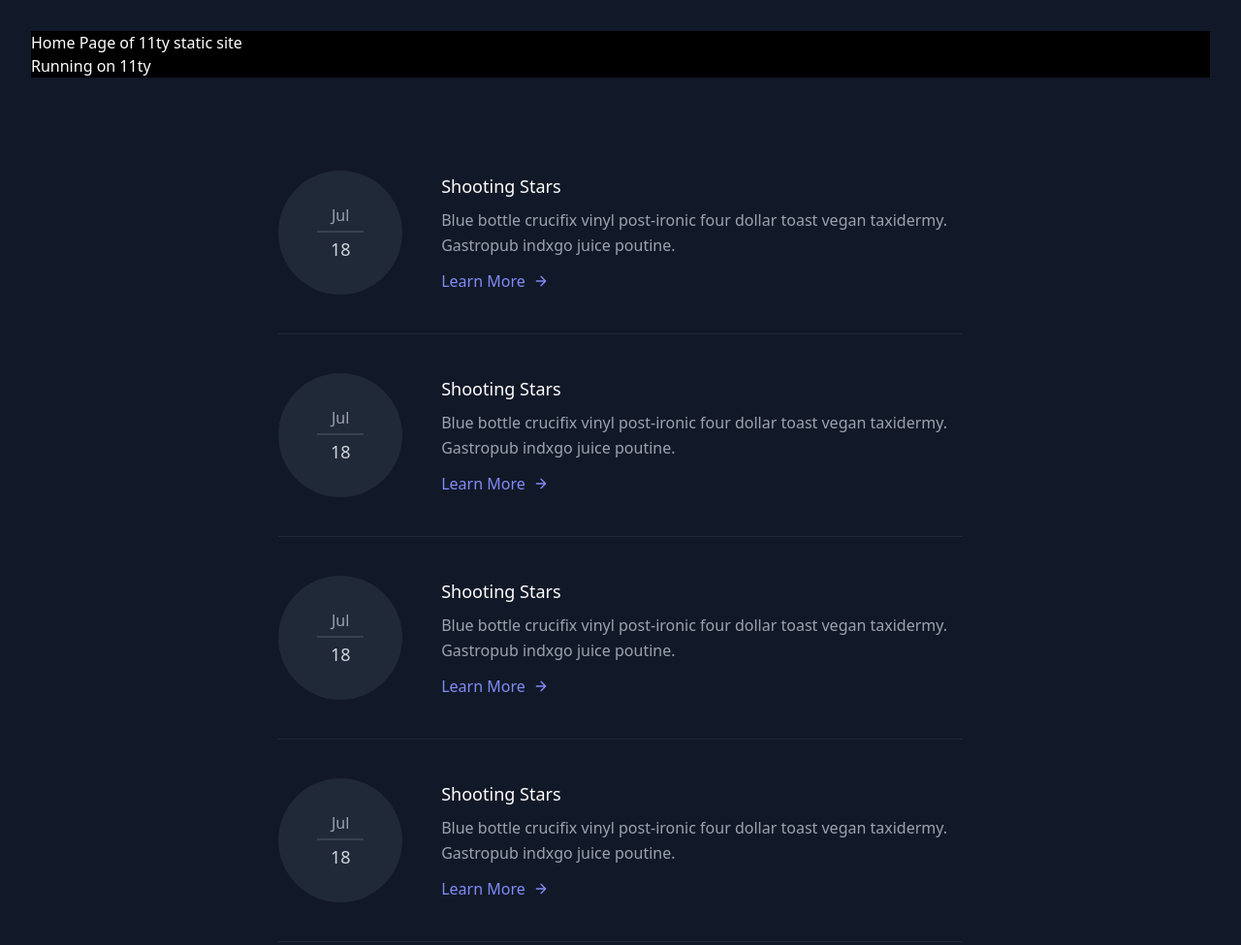
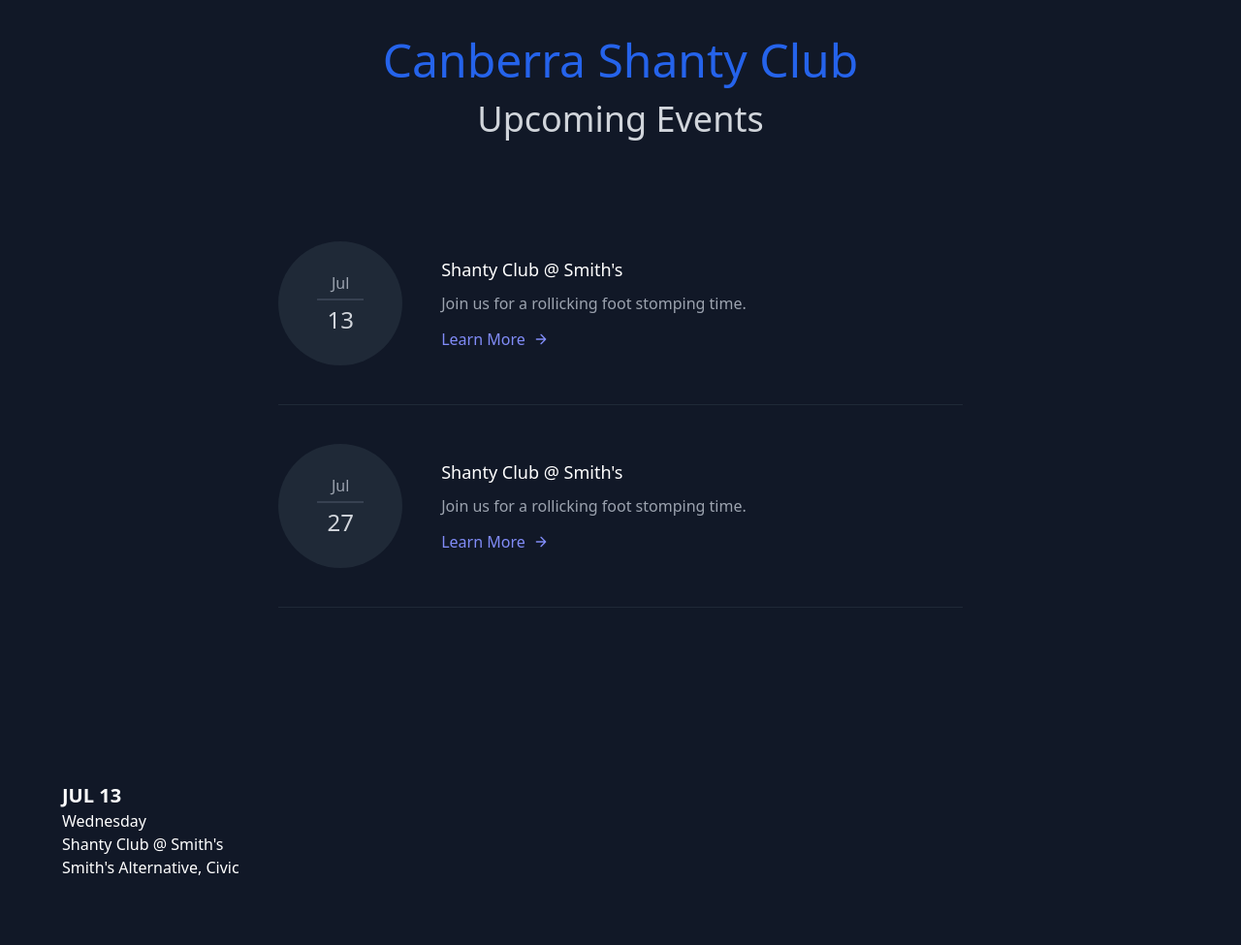
Before and after one commit to teranian/shantyclub-static, an Eleventy site: page src/index.html in a window 1280 px wide. Shown: the top 975 px of the page at 97% size. Built offline with nearby package versions, Linux system fonts and the light colour scheme; Eleventy itself is replaced by a stand-in of ours; files that its build step writes are made by us from their sources; no server answers.

Commit message:
heading styles

```diff
--- a/src/index.html
+++ b/src/index.html
@@ -2,26 +2,27 @@
 layout: layouts/base.html
 title: Canberra Shanty Club Events
 ---
-<ul class="flex h-full m-auto flex-col bg-black ">
 
-  <h1 class="title">Home Page of 11ty static site</h1>
-  <p class="sub-title">Running on 11ty</p>
+<h1 class="font-medium leading-tight text-5xl mt-0 mb-2 text-blue-600 text-center">Canberra Shanty Club</h1>
+<p class="font-medium leading-tight text-4xl mt-0 mb-2 text-gray-300 text-center">Upcoming Events</p>
 
 
 <section class="text-gray-400 bg-gray-900 body-font">
   <div class="container px-5 py-24 mx-auto">
+
     <div class="flex items-center lg:w-3/5 mx-auto border-b pb-10 mb-10 border-gray-800 sm:flex-row flex-col">
       <div class="sm:w-32 sm:h-32 h-20 w-20 sm:mr-10 inline-flex items-center justify-center rounded-full text-indigo-400 bg-gray-800 flex-shrink-0">
         <div class="w-12 flex-shrink-0 flex flex-col text-center leading-none">
           <span class="text-gray-400 pb-2 mb-2 border-b-2 border-gray-700">Jul</span>
-          <span class="font-medium text-lg leading-none text-gray-300 title-font">18</span>
+          <span class="font-medium text-2xl leading-none text-gray-300 title-font">13</span>
         </div>
       </div>
       <div class="flex-grow sm:text-left text-center mt-6 sm:mt-0">
-        <h2 class="text-white text-lg title-font font-medium mb-2">Shooting Stars</h2>
-        <p class="leading-relaxed text-base">Blue bottle crucifix vinyl post-ironic four dollar toast vegan taxidermy. Gastropub indxgo juice poutine.</p>
+        <h2 class="text-white text-lg title-font font-medium mb-2">Shanty Club @ Smith's</h2>
+        <p class="leading-relaxed text-base">Join us for a rollicking foot stomping time.</p>
         <a class="mt-3 text-indigo-400 inline-flex items-center">Learn More
-          <svg fill="none" stroke="currentColor" stroke-linecap="round" stroke-linejoin="round" stroke-width="2" class="w-4 h-4 ml-2" viewBox="0 0 24 24">
+          <svg fill="none" stroke="currentColor" stroke-linecap="round" stroke-linejoin="round" stroke-width="2"
+               class="w-4 h-4 ml-2" viewBox="0 0 24 24">
             <path d="M5 12h14M12 5l7 7-7 7"></path>
           </svg>
         </a>
@@ -29,62 +30,30 @@ title: Canberra Shanty Club Events
     </div>
 
     <div class="flex items-center lg:w-3/5 mx-auto border-b pb-10 mb-10 border-gray-800 sm:flex-row flex-col">
-      <div class="sm:w-32 sm:h-32 h-20 w-20 sm:mr-10 inline-flex items-center justify-center rounded-full text-indigo-400 bg-gray-800 flex-shrink-0">
+      <div
+           class="sm:w-32 sm:h-32 h-20 w-20 sm:mr-10 inline-flex items-center justify-center rounded-full text-indigo-400 bg-gray-800 flex-shrink-0">
         <div class="w-12 flex-shrink-0 flex flex-col text-center leading-none">
           <span class="text-gray-400 pb-2 mb-2 border-b-2 border-gray-700">Jul</span>
-          <span class="font-medium text-lg leading-none text-gray-300 title-font">18</span>
+          <span class="font-medium text-2xl leading-none text-gray-300 title-font">27</span>
         </div>
       </div>
       <div class="flex-grow sm:text-left text-center mt-6 sm:mt-0">
-        <h2 class="text-white text-lg title-font font-medium mb-2">Shooting Stars</h2>
-        <p class="leading-relaxed text-base">Blue bottle crucifix vinyl post-ironic four dollar toast vegan taxidermy. Gastropub indxgo juice poutine.</p>
+        <h2 class="text-white text-lg title-font font-medium mb-2">Shanty Club @ Smith's</h2>
+        <p class="leading-relaxed text-base">Join us for a rollicking foot stomping time.</p>
         <a class="mt-3 text-indigo-400 inline-flex items-center">Learn More
-          <svg fill="none" stroke="currentColor" stroke-linecap="round" stroke-linejoin="round" stroke-width="2" class="w-4 h-4 ml-2" viewBox="0 0 24 24">
+          <svg fill="none" stroke="currentColor" stroke-linecap="round" stroke-linejoin="round" stroke-width="2"
+               class="w-4 h-4 ml-2" viewBox="0 0 24 24">
             <path d="M5 12h14M12 5l7 7-7 7"></path>
           </svg>
         </a>
       </div>
     </div>
 
-    <div class="flex items-center lg:w-3/5 mx-auto border-b pb-10 mb-10 border-gray-800 sm:flex-row flex-col">
-      <div class="sm:w-32 sm:h-32 h-20 w-20 sm:mr-10 inline-flex items-center justify-center rounded-full text-indigo-400 bg-gray-800 flex-shrink-0">
-        <div class="w-12 flex-shrink-0 flex flex-col text-center leading-none">
-          <span class="text-gray-400 pb-2 mb-2 border-b-2 border-gray-700">Jul</span>
-          <span class="font-medium text-lg leading-none text-gray-300 title-font">18</span>
-        </div>
-      </div>
-      <div class="flex-grow sm:text-left text-center mt-6 sm:mt-0">
-        <h2 class="text-white text-lg title-font font-medium mb-2">Shooting Stars</h2>
-        <p class="leading-relaxed text-base">Blue bottle crucifix vinyl post-ironic four dollar toast vegan taxidermy. Gastropub indxgo juice poutine.</p>
-        <a class="mt-3 text-indigo-400 inline-flex items-center">Learn More
-          <svg fill="none" stroke="currentColor" stroke-linecap="round" stroke-linejoin="round" stroke-width="2" class="w-4 h-4 ml-2" viewBox="0 0 24 24">
-            <path d="M5 12h14M12 5l7 7-7 7"></path>
-          </svg>
-        </a>
-      </div>
-    </div>
 
-    <div class="flex items-center lg:w-3/5 mx-auto border-b pb-10 mb-10 border-gray-800 sm:flex-row flex-col">
-      <div class="sm:w-32 sm:h-32 h-20 w-20 sm:mr-10 inline-flex items-center justify-center rounded-full text-indigo-400 bg-gray-800 flex-shrink-0">
-        <div class="w-12 flex-shrink-0 flex flex-col text-center leading-none">
-          <span class="text-gray-400 pb-2 mb-2 border-b-2 border-gray-700">Jul</span>
-          <span class="font-medium text-lg leading-none text-gray-300 title-font">18</span>
-        </div>
-      </div>
-      <div class="flex-grow sm:text-left text-center mt-6 sm:mt-0">
-        <h2 class="text-white text-lg title-font font-medium mb-2">Shooting Stars</h2>
-        <p class="leading-relaxed text-base">Blue bottle crucifix vinyl post-ironic four dollar toast vegan taxidermy. Gastropub indxgo juice poutine.</p>
-        <a class="mt-3 text-indigo-400 inline-flex items-center">Learn More
-          <svg fill="none" stroke="currentColor" stroke-linecap="round" stroke-linejoin="round" stroke-width="2" class="w-4 h-4 ml-2" viewBox="0 0 24 24">
-            <path d="M5 12h14M12 5l7 7-7 7"></path>
-          </svg>
-        </a>
-      </div>
-    </div>
-
-    </div>
+  </div>
 </section>
 
+<ul class="flex h-full m-auto flex-col bg-black ">
 
   <li class="block p-8 bg-gray-900  ">
     <p class="mt-3 text-xl font-bold text-white">JUL 13</p>
```
